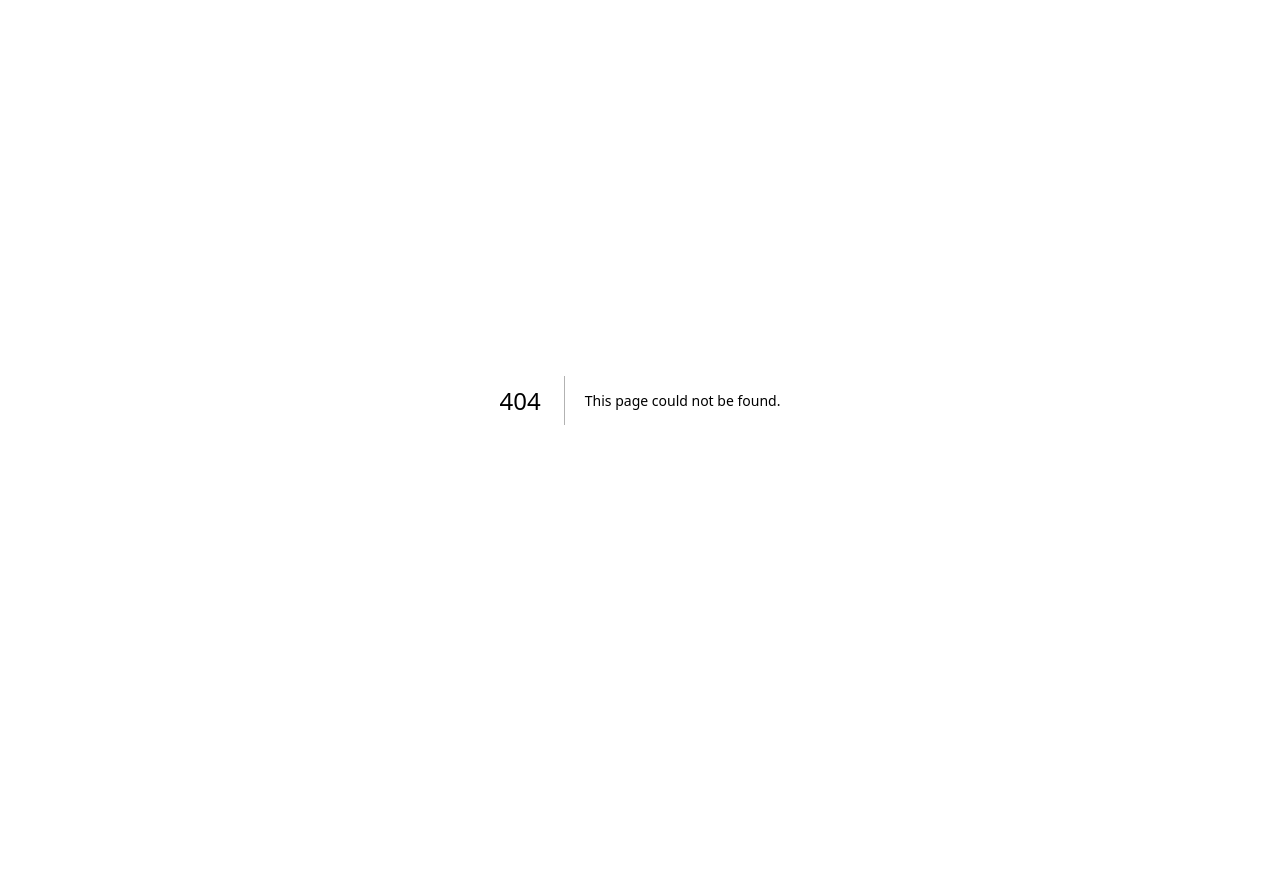
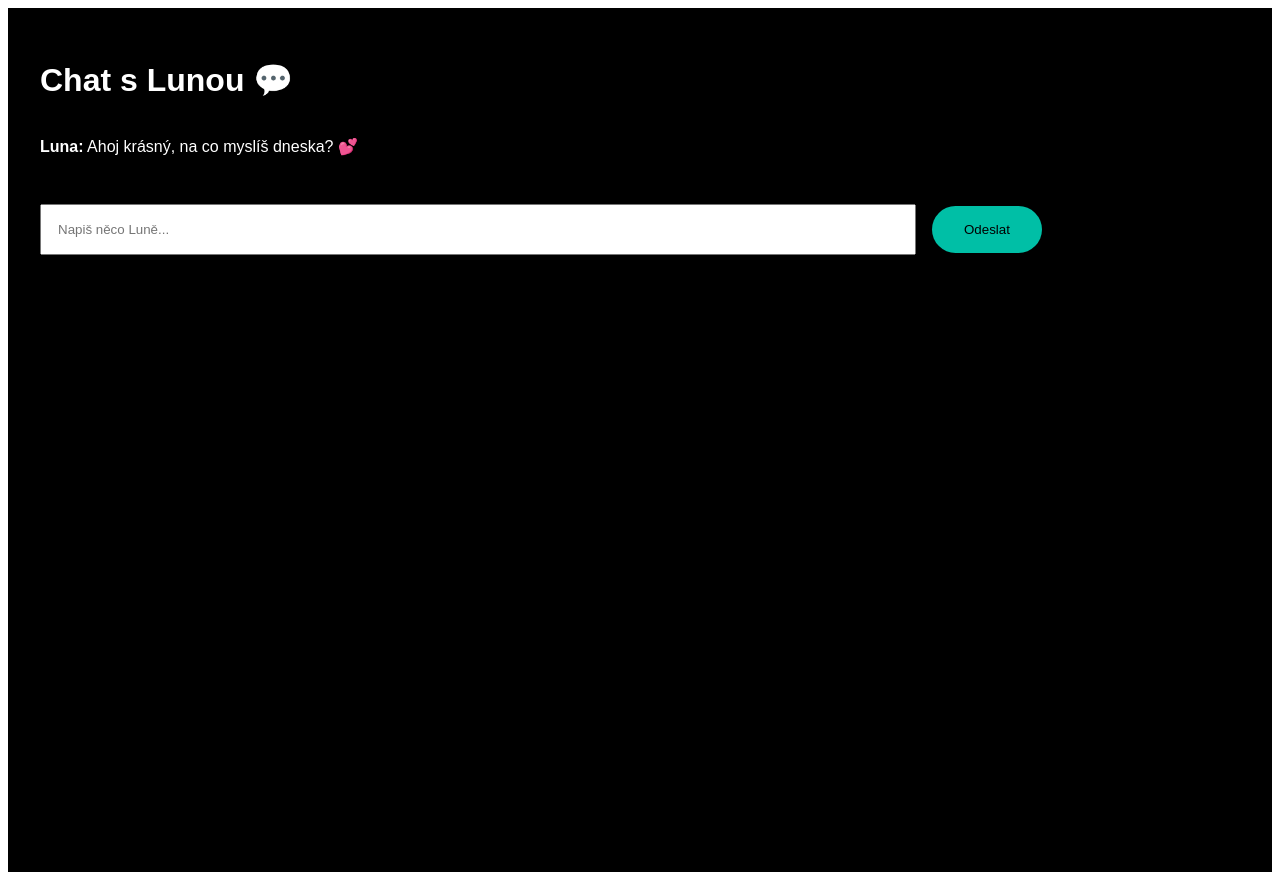
Before and after one commit to perlik11s/luna-ai, a Next.js app: page /chat in a window 1280 px wide. Before the commit this address had no page. Before the commit the page ends 800 px from the top, so only its background shows below. Built offline with nearby package versions, Linux system fonts and the light colour scheme.

Commit message:
Create chat.js

```diff
--- /dev/null
+++ b/pages/chat.js
@@ -0,0 +1,55 @@
+import { useState } from 'react';
+
+export default function Chat() {
+  const [messages, setMessages] = useState([
+    { from: 'luna', text: 'Ahoj krásný, na co myslíš dneska? 💕' }
+  ]);
+  const [input, setInput] = useState('');
+
+  const handleSend = () => {
+    if (!input.trim()) return;
+    setMessages([...messages, { from: 'you', text: input }, { from: 'luna', text: getReply(input) }]);
+    setInput('');
+  };
+
+  const getReply = (msg) => {
+    // Jednoduchá napodobenina AI odpovědi
+    return "To zní zajímavě... řekni mi víc 😘";
+  };
+
+  return (
+    <div style={{
+      background: '#000',
+      color: '#fff',
+      minHeight: '100vh',
+      padding: '2rem',
+      fontFamily: 'sans-serif',
+    }}>
+      <h1>Chat s Lunou 💬</h1>
+      <div style={{ marginBottom: '2rem', maxHeight: '50vh', overflowY: 'auto' }}>
+        {messages.map((msg, i) => (
+          <p key={i} style={{ textAlign: msg.from === 'you' ? 'right' : 'left' }}>
+            <strong>{msg.from === 'you' ? 'Ty' : 'Luna'}:</strong> {msg.text}
+          </p>
+        ))}
+      </div>
+      <div>
+        <input
+          value={input}
+          onChange={(e) => setInput(e.target.value)}
+          style={{ padding: '1rem', width: '70%', marginRight: '1rem' }}
+          placeholder="Napiš něco Luně..."
+        />
+        <button onClick={handleSend} style={{
+          padding: '1rem 2rem',
+          backgroundColor: '#00bfa6',
+          border: 'none',
+          borderRadius: '2rem',
+          cursor: 'pointer'
+        }}>
+          Odeslat
+        </button>
+      </div>
+    </div>
+  );
+}
```
